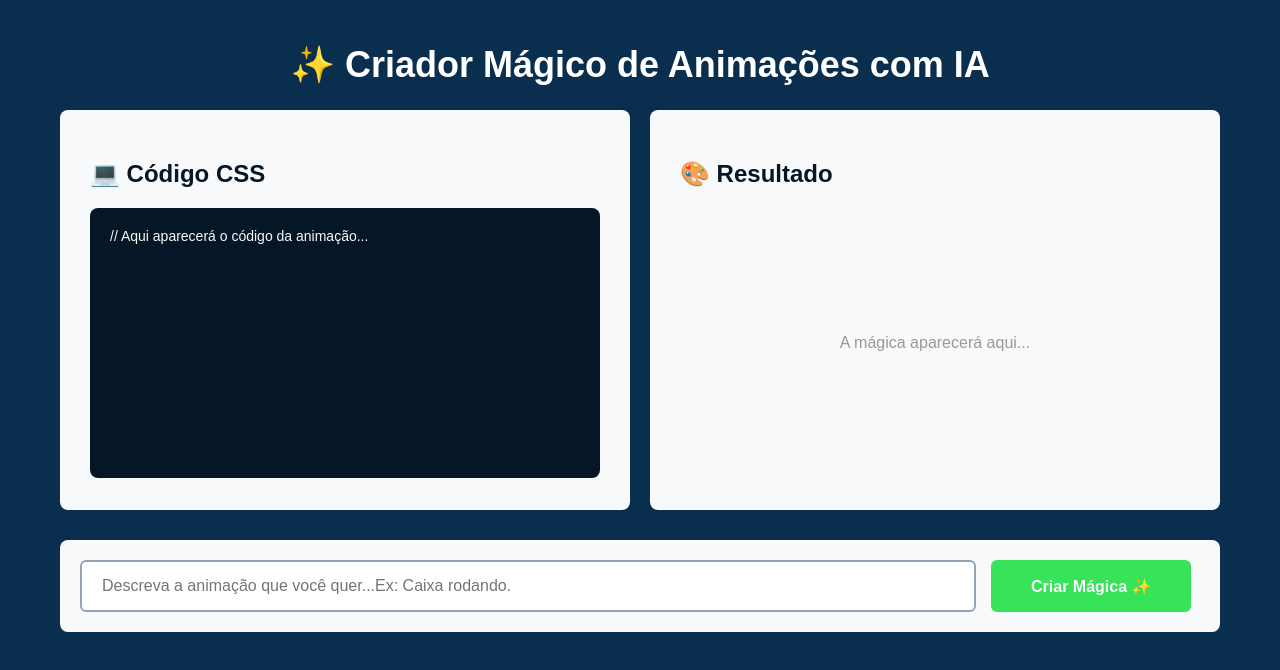
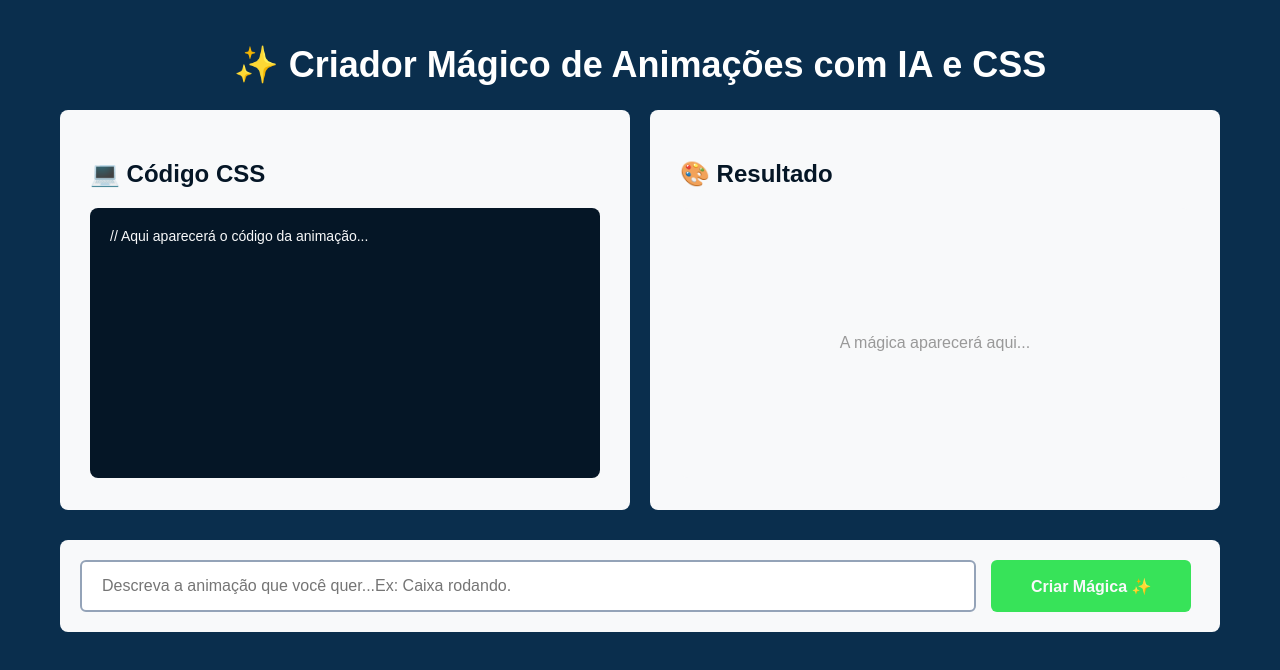
Before and after one commit to chagassilva/css-animation-ia, a plain HTML site: page index.html in a window 1280 px wide. Drawn offline with Linux system fonts and the light colour scheme.

Commit message:
Atualizado de titulo com IA e CSS

```diff
--- a/index.html
+++ b/index.html
@@ -5,11 +5,11 @@
     <meta charset="UTF-8">
     <meta name="viewport" content="width=device-width, initial-scale=1.0">
     <link rel="stylesheet" href="styles.css">
-    <title>DevClub - Criador Mágico com IA usando CSS</title>
+    <title>DevClub - Criador Mágico com IA</title>
 </head>
 
 <body>
-    <h1>✨ Criador Mágico de Animações com IA</h1>
+    <h1>✨ Criador Mágico de Animações com IA e CSS</h1>
 
     <!-- PRINCIPAL / CAIXA INVESÍVEIS-->
     <main>
```
